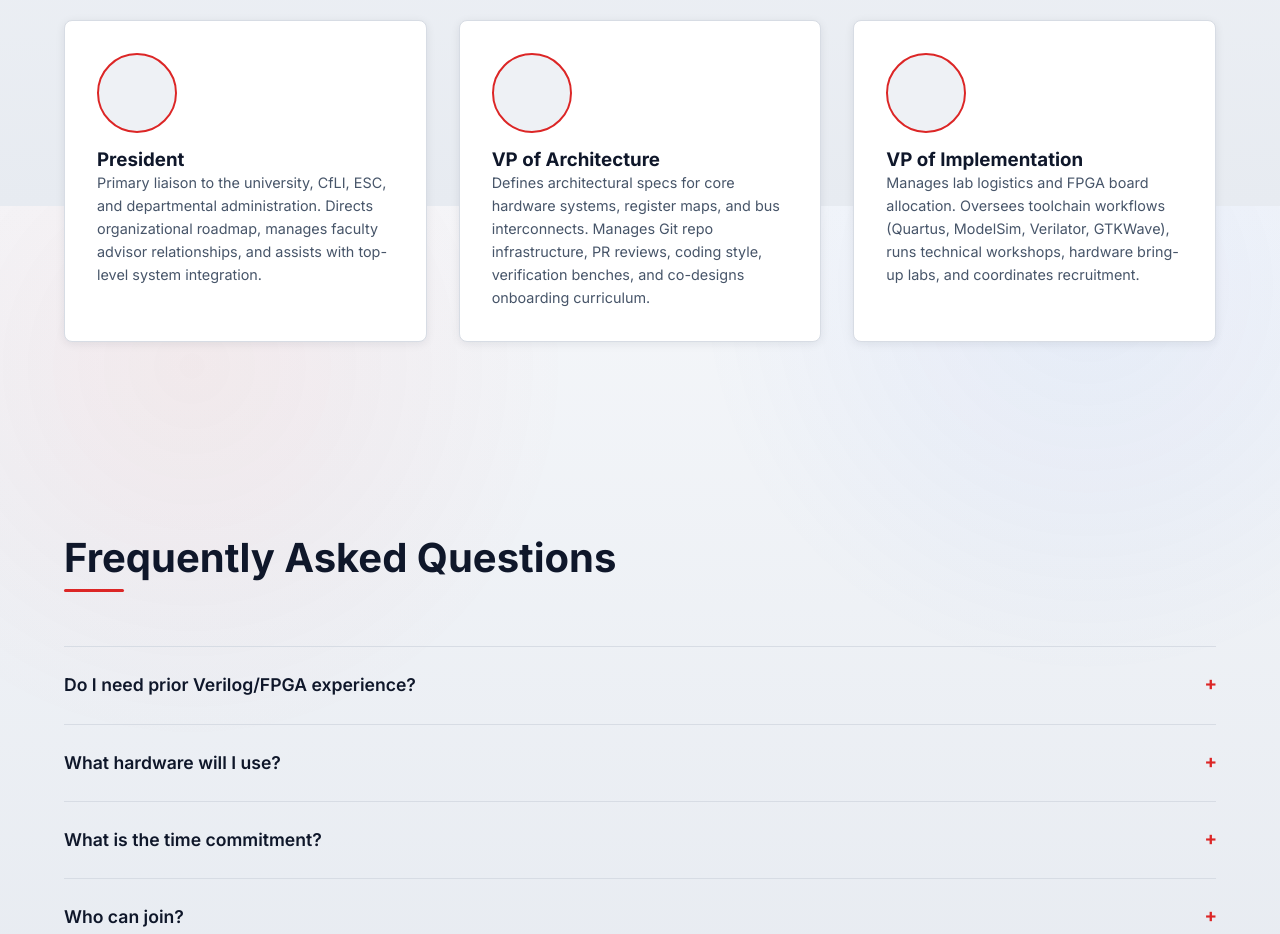
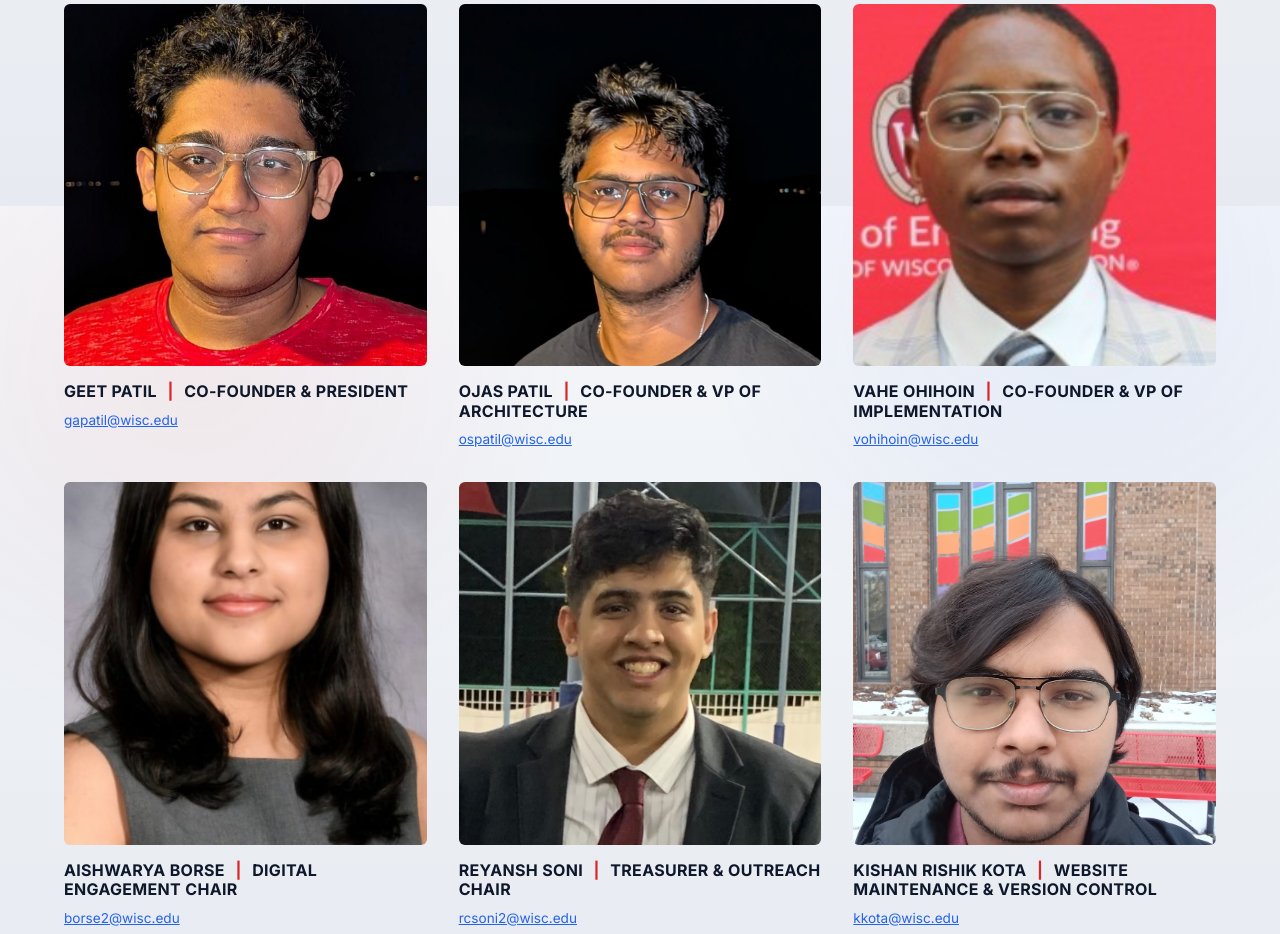
Before and after one commit to Wisconsin-Open-Hardware/website, a plain HTML site: page index.html in a window 1280 px wide. Shown: the part 4594-5528 px from the top of the page. Drawn offline with Linux system fonts and the light colour scheme.

Commit message:
Update team section with real member photos and info
Replace placeholder photos/roles for Geet, Ojas, and VP of
Implementation, add Aishwarya Borse, Reyansh Soni, Vahe Ohihoin, and
Kishan Rishik Kota, remove the unused 7th placeholder tile, fix
leadership title/email text colors, and link the nav logo to the
homepage.

Co-Authored-By: Claude Sonnet 5 <noreply@anthropic.com>

```diff
--- a/assets/css/styles.css
+++ b/assets/css/styles.css
@@ -300,6 +300,101 @@ section {
 
 .card:hover::before {
   opacity: 1;
+}
+
+/* Team Member Grid */
+.team-grid {
+  display: grid;
+  grid-template-columns: repeat(3, 1fr);
+  gap: 2rem;
+  margin-top: 2rem;
+}
+
+.team-tile {
+  display: flex;
+  flex-direction: column;
+}
+
+.team-photo-link {
+  position: relative;
+  display: block;
+  width: 100%;
+  aspect-ratio: 1 / 1;
+  border-radius: 6px;
+  overflow: hidden;
+  margin-bottom: 1rem;
+}
+
+.team-photo-link img {
+  width: 100%;
+  height: 100%;
+  object-fit: cover;
+  display: block;
+  transition: transform 0.3s ease;
+}
+
+.team-photo-link:hover img {
+  transform: scale(1.05);
+}
+
+.team-photo-overlay {
+  position: absolute;
+  top: 50%;
+  left: 50%;
+  transform: translate(-50%, -50%);
+  padding: 0.6rem 1.5rem;
+  border: 2px solid #fff;
+  color: #fff;
+  font-family: var(--font-mono);
+  font-weight: 600;
+  letter-spacing: 0.05em;
+  text-transform: uppercase;
+  font-size: 0.85rem;
+  background: rgba(15, 23, 42, 0.35);
+  opacity: 0;
+  transition: opacity 0.25s ease;
+  pointer-events: none;
+}
+
+.team-photo-link:hover .team-photo-overlay {
+  opacity: 1;
+}
+
+.team-name-title {
+  text-transform: uppercase;
+  letter-spacing: 0.02em;
+  font-size: 1rem;
+  margin-bottom: 0.5rem;
+}
+
+.team-name-title .team-sep {
+  color: var(--accent-primary);
+  margin: 0 0.4rem;
+}
+
+.team-name-title .team-title {
+  color: var(--text-bright);
+}
+
+.team-email {
+  font-size: 0.85rem;
+}
+
+.team-email a {
+  color: var(--accent-secondary);
+  text-decoration: underline;
+}
+
+@media (max-width: 900px) {
+  .team-grid {
+    grid-template-columns: repeat(2, 1fr);
+  }
+}
+
+@media (max-width: 600px) {
+  .team-grid {
+    grid-template-columns: 1fr;
+  }
 }
 
 /* Track Cards */
--- a/index.html
+++ b/index.html
@@ -27,7 +27,7 @@
     <!-- Navigation -->
     <nav class="navbar">
         <div class="container nav-container">
-            <a href="#" class="nav-brand">
+            <a href="index.html" class="nav-brand">
                 <img src="assets/img/logo.png" alt="Wisconsin Open Hardware Logo">
                 <span>Wisconsin Open Hardware</span>
             </a>
@@ -201,27 +201,54 @@
     <section id="our-team">
         <div class="container">
             <h2>Our Team</h2>
-            <div class="grid grid-3">
-                <div class="card">
-                    <!-- PLACEHOLDER: replace photo and name -->
-                    <div style="width: 80px; height: 80px; background: var(--bg-color); border-radius: 50%; margin-bottom: 1rem; border: 2px solid var(--accent-primary);"></div>
-                    <h3>President</h3>
-                    <!-- <div class="mono" style="color: var(--accent-secondary); margin-bottom: 1rem; font-size: 0.9rem;">[Name Placeholder]</div> -->
-                    <p style="font-size: 0.9rem;">Primary liaison to the university, CfLI, ESC, and departmental administration. Directs organizational roadmap, manages faculty advisor relationships, and assists with top-level system integration.</p>
+            <div class="team-grid">
+                <div class="team-tile">
+                    <a href="https://www.linkedin.com/in/geet-a-patil/" target="_blank" rel="noopener" class="team-photo-link" aria-label="Geet Patil LinkedIn profile">
+                        <img src="assets/img/team/president.jpg" alt="Geet Patil photo">
+                        <span class="team-photo-overlay">LinkedIn</span>
+                    </a>
+                    <h3 class="team-name-title">Geet Patil <span class="team-sep">|</span> <span class="team-title">Co-Founder &amp; President</span></h3>
+                    <div class="team-email"><a href="mailto:gapatil@wisc.edu">gapatil@wisc.edu</a></div>
                 </div>
-                <div class="card">
-                    <!-- PLACEHOLDER: replace photo and name -->
-                    <div style="width: 80px; height: 80px; background: var(--bg-color); border-radius: 50%; margin-bottom: 1rem; border: 2px solid var(--accent-primary);"></div>
-                    <h3>VP of Architecture</h3>
-                    <!-- <div class="mono" style="color: var(--accent-secondary); margin-bottom: 1rem; font-size: 0.9rem;">[Name Placeholder]</div> -->
-                    <p style="font-size: 0.9rem;">Defines architectural specs for core hardware systems, register maps, and bus interconnects. Manages Git repo infrastructure, PR reviews, coding style, verification benches, and co-designs onboarding curriculum.</p>
+                <div class="team-tile">
+                    <a href="https://www.linkedin.com/in/ojas-s-patil/" target="_blank" rel="noopener" class="team-photo-link" aria-label="Ojas Patil LinkedIn profile">
+                        <img src="assets/img/team/vp-architecture.jpg" alt="Ojas Patil photo">
+                        <span class="team-photo-overlay">LinkedIn</span>
+                    </a>
+                    <h3 class="team-name-title">Ojas Patil <span class="team-sep">|</span> <span class="team-title">Co-Founder &amp; VP of Architecture</span></h3>
+                    <div class="team-email"><a href="mailto:ospatil@wisc.edu">ospatil@wisc.edu</a></div>
                 </div>
-                <div class="card">
-                    <!-- PLACEHOLDER: replace photo and name -->
-                    <div style="width: 80px; height: 80px; background: var(--bg-color); border-radius: 50%; margin-bottom: 1rem; border: 2px solid var(--accent-primary);"></div>
-                    <h3>VP of Implementation</h3>
-                    <!-- <div class="mono" style="color: var(--accent-secondary); margin-bottom: 1rem; font-size: 0.9rem;">[Name Placeholder]</div> -->
-                    <p style="font-size: 0.9rem;">Manages lab logistics and FPGA board allocation. Oversees toolchain workflows (Quartus, ModelSim, Verilator, GTKWave), runs technical workshops, hardware bring-up labs, and coordinates recruitment.</p>
+                <div class="team-tile">
+                    <a href="https://www.linkedin.com/in/vahe-ohihoin-153070326/" target="_blank" rel="noopener" class="team-photo-link" aria-label="Vahe Ohihoin LinkedIn profile">
+                        <img src="assets/img/team/vp-implementation.png" alt="Vahe Ohihoin photo">
+                        <span class="team-photo-overlay">LinkedIn</span>
+                    </a>
+                    <h3 class="team-name-title">Vahe Ohihoin <span class="team-sep">|</span> <span class="team-title">Co-Founder &amp; VP of Implementation</span></h3>
+                    <div class="team-email"><a href="mailto:vohihoin@wisc.edu">vohihoin@wisc.edu</a></div>
+                </div>
+                <div class="team-tile">
+                    <a href="https://www.linkedin.com/in/aishwarya-borse/" target="_blank" rel="noopener" class="team-photo-link" aria-label="Aishwarya Borse LinkedIn profile">
+                        <img src="assets/img/team/digital-engagement-chair.jpg" alt="Aishwarya Borse photo">
+                        <span class="team-photo-overlay">LinkedIn</span>
+                    </a>
+                    <h3 class="team-name-title">Aishwarya Borse <span class="team-sep">|</span> <span class="team-title">Digital Engagement Chair</span></h3>
+                    <div class="team-email"><a href="mailto:borse2@wisc.edu">borse2@wisc.edu</a></div>
+                </div>
+                <div class="team-tile">
+                    <a href="https://www.linkedin.com/in/reyansh-soni-b29316383/" target="_blank" rel="noopener" class="team-photo-link" aria-label="Reyansh Soni LinkedIn profile">
+                        <img src="assets/img/team/treasurer-outreach-chair.jpg" alt="Reyansh Soni photo">
+                        <span class="team-photo-overlay">LinkedIn</span>
+                    </a>
+                    <h3 class="team-name-title">Reyansh Soni <span class="team-sep">|</span> <span class="team-title">Treasurer &amp; Outreach Chair</span></h3>
+                    <div class="team-email"><a href="mailto:rcsoni2@wisc.edu">rcsoni2@wisc.edu</a></div>
+                </div>
+                <div class="team-tile">
+                    <a href="https://www.linkedin.com/in/kishan-rishik-kota-696138325/" target="_blank" rel="noopener" class="team-photo-link" aria-label="Kishan Rishik Kota LinkedIn profile">
+                        <img src="assets/img/team/website-maintenance-version-control.jpg" alt="Kishan Rishik Kota photo">
+                        <span class="team-photo-overlay">LinkedIn</span>
+                    </a>
+                    <h3 class="team-name-title">Kishan Rishik Kota <span class="team-sep">|</span> <span class="team-title">Website Maintenance &amp; Version Control</span></h3>
+                    <div class="team-email"><a href="mailto:kkota@wisc.edu">kkota@wisc.edu</a></div>
                 </div>
             </div>
         </div>
```
Also changed, not shown: assets/img/team/digital-engagement-chair.jpg (added), assets/img/team/president.jpg (added), assets/img/team/treasurer-outreach-chair.jpg (added), assets/img/team/vp-architecture.jpg (added), assets/img/team/vp-implementation.png (added), assets/img/team/website-maintenance-version-control.jpg (added).
